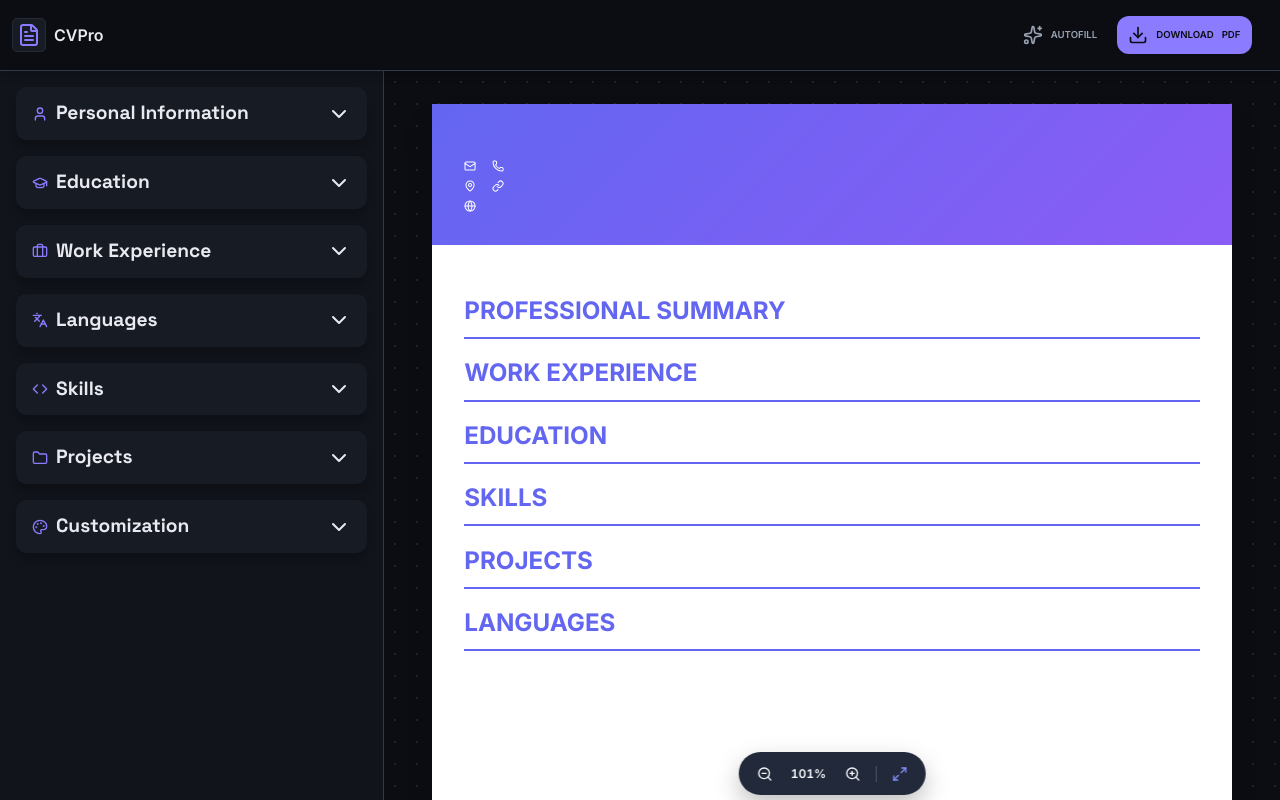
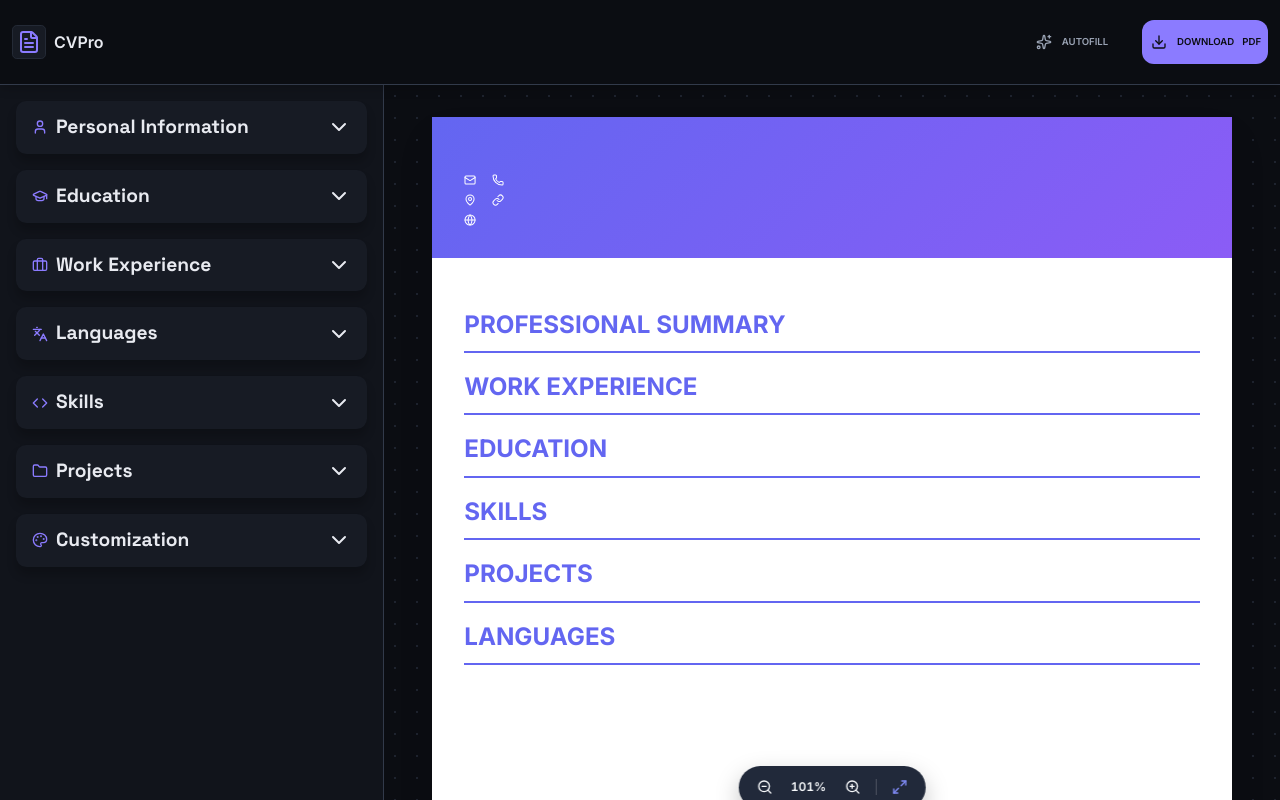
Before and after one commit to RbsDeveloper/odin-project-cv-builder, a React (Vite) app: page / in a window 1280 px wide. Built offline with nearby package versions, Linux system fonts and the light colour scheme.

Commit message:
style: navbar buttons polished, keeping them consistent across breakpoints.

```diff
--- a/src/styles/forms.css
+++ b/src/styles/forms.css
@@ -13,6 +13,10 @@
     border: none;
     font-family: 'Inter', sans-serif;
     background-color: var(--surface-2);
+}
+
+.accordion label {
+    color: var(--text-faint);
 }
 
 .accordion_header, .accordion_header h2 {
@@ -99,7 +103,6 @@ h2 svg {
     display: flex;
     align-items: center;
     gap: .5rem;
-    color: var(--text-faint);
 }
 
 .personal_info_fields input, .personal_info_fields textarea {
@@ -372,8 +375,12 @@ textarea:focus-visible {
 }
 
 /* Customization controls */
-.theme_btns h4, .font_selector_container label, .layout_btns h4 {
-    color: #4B5563;
+.theme_btns h4,
+.font_selector_container label,
+.layout_btns h4,
+.color_picker label {
+    color: var(--text-faint);
+    font-size: 0.8rem;
     font-weight: 500;
 }
 
@@ -422,10 +429,6 @@ textarea:focus-visible {
     background-color: var(--secondary-color);
 }
 
-.color_picker label {
-    color: var(--text-faint);
-}
-
 .font_selector_container {
     display: flex;
     flex-direction: column;
--- a/src/styles/layout.css
+++ b/src/styles/layout.css
@@ -111,19 +111,22 @@ nav {
 .navButtons {
   display: flex;
   justify-content: flex-end;
-  padding: 0.75rem 1rem;
+  width: clamp(13.5rem, 34vw, 16.25rem);
+  padding: 0.75rem 0;
   list-style: none;
   gap: 0.5rem;
 }
 
 .navButtons > li {
   flex: 1 1 0;
+  height: 2.75rem;
   min-width: 0;
 }
 
 .navButtons li > button {
   display: flex;
   gap: .5rem;
+  height: 100%;
   padding: .75em 1em;
   border-radius: .75rem;
 }
@@ -532,20 +535,12 @@ address h1 {
 
 /* Responsive layouts */
 @media (min-width: 768px) {
-  .navButtons {
-    padding: 0.5rem 1rem;
-  }
-
   .nav_btn {
     flex-direction: row;
     align-items: center;
     gap: 0.5rem;
   }
 
-  .nav_btn svg {
-    width: 1.5rem;
-    height: 1.5rem;
-  }
 }
 
 @media (min-width: 1024px) {
@@ -565,7 +560,7 @@ address h1 {
   }
 
   .navButtons > li {
-    flex: 0 0 auto;
+    flex: 1 1 0;
   }
 
   .mobile_switcher {
```
